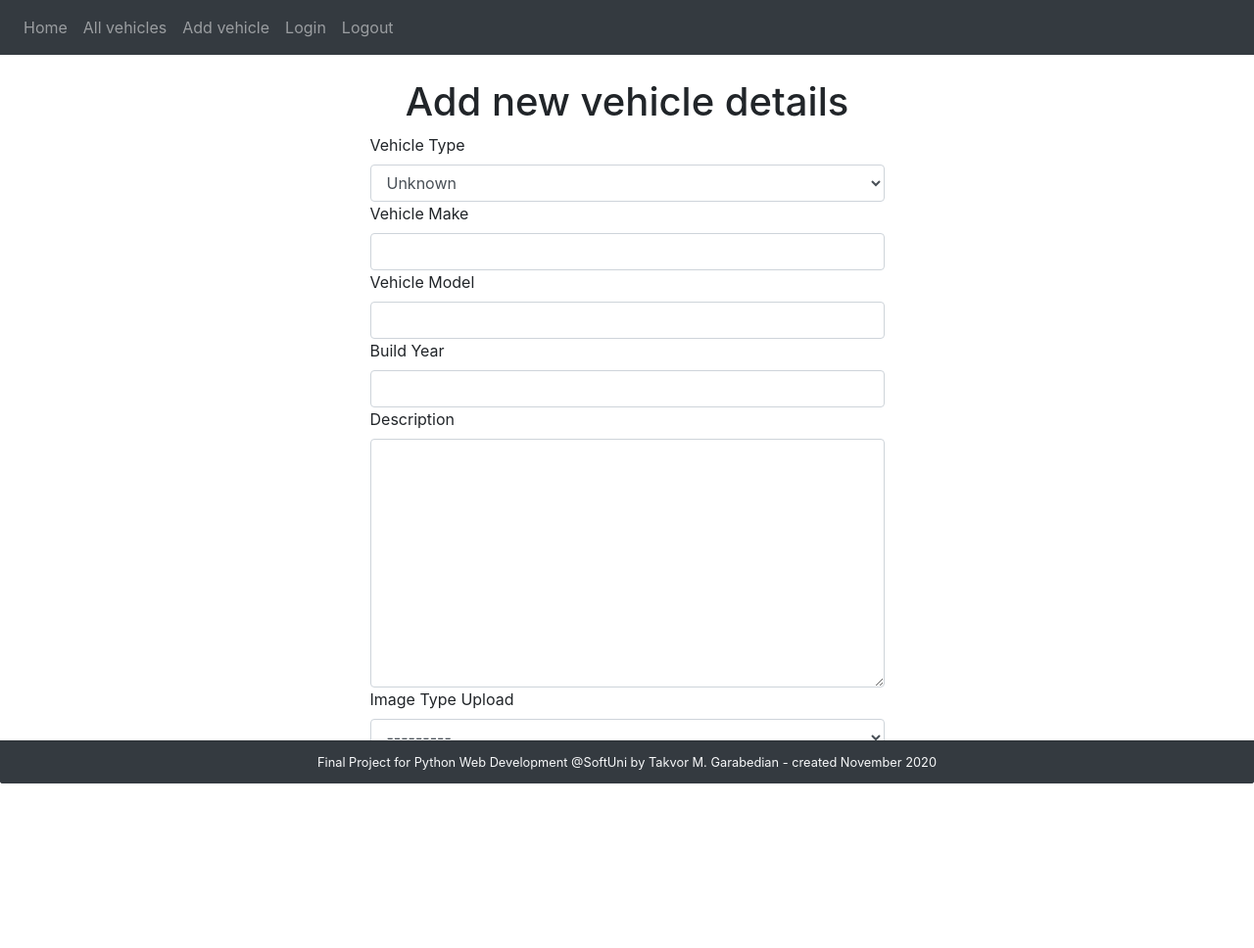
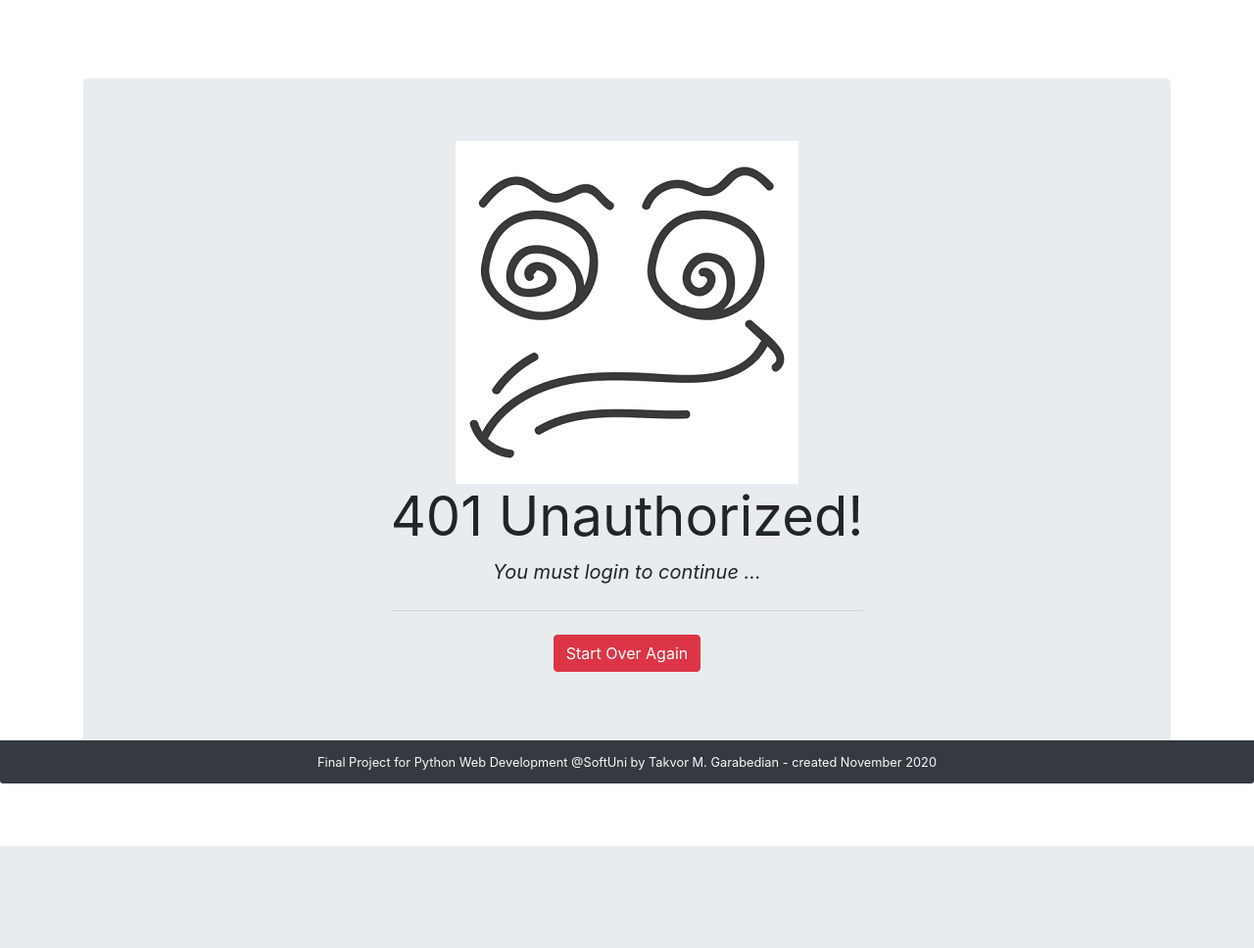
Before and after one commit to garabedian/AutoCry_Python_WEB_Final_Project, a Django app: page /item/create/ in a window 1280 px wide. Shown: the whole page at 98% size. After the commit the page ends 864 px from the top, so only its background shows below. Run offline with Django 3.2, Linux system fonts and the light colour scheme; some libraries are stand-ins or nearby versions.

Commit message:
trying users

```diff
--- /dev/null
+++ b/auth_app/urls.py
@@ -0,0 +1,8 @@
+from django.urls import path
+
+from auth_app.views import login_view, logout_view
+
+urlpatterns = (
+    path('login/', login_view, name='login user'),
+    path('logout/', logout_view, name='logout user'),
+)
--- a/autocry/settings.py
+++ b/autocry/settings.py
@@ -39,6 +39,7 @@ INSTALLED_APPS = [
     'django.contrib.messages',
     'django.contrib.staticfiles',
     'main_app',
+    'auth_app',
     'django_cleanup',
 ]
 
--- a/autocry/urls.py
+++ b/autocry/urls.py
@@ -22,5 +22,6 @@ from django.urls import path, include
 
 urlpatterns = [
     path('admin/', admin.site.urls),
-    path('', include('main_app.urls'))
+    path('', include('main_app.urls')),
+    path('auth/', include('auth_app.urls')),
 ] + static(settings.MEDIA_URL, document_root=join(settings.MEDIA_ROOT))
--- /dev/null
+++ b/autocry_core/decorators.py
@@ -0,0 +1,28 @@
+from django.shortcuts import render
+
+
+def allowed_groups(allowed_roles=[]):
+    def decorator(view_func):
+        def wrapper(request, *args, **kwargs):
+            if request.user.is_superuser:
+                return view_func(request, *args, **kwargs)
+
+            # raw_groups = request.user.groups.only('name')
+            raw_groups = request.user.groups.all()
+            user_groups = set([group.name for group in raw_groups])
+
+            if user_groups.intersection(set(allowed_roles)):
+                return view_func(request, *args, **kwargs)
+            else:
+                return render(request, 'users/401_unauthorized.html')
+
+            # group = None
+            # if request.user.groups.exist():
+            #     group = request.user.groups.all()[0].name
+            # if group in allowed_roles:
+            #     return view_func(request, *args, **kwargs)
+            # else:
+            #     return render(request, 'users/401_unauthorized.html')
+
+        return wrapper
+    return decorator
--- a/main_app/views.py
+++ b/main_app/views.py
@@ -1,4 +1,7 @@
+from django.contrib.auth.decorators import login_required
 from django.shortcuts import render, redirect
+
+from autocry_core.decorators import allowed_groups
 from main_app.forms import ItemForm, CommentForm, DeleteItemForm
 from main_app.models import Item, Like, Comment
 
@@ -39,6 +42,8 @@ def details_or_comment_item(request, pk):
         return render(request, 'items/item_detail.html', context)
 
 
+# @login_required(login_url='login user')
+@allowed_groups(allowed_roles=['superusers', 'users'])
 def like_item(request, pk):
     item = Item.objects.get(pk=pk)
     if Like.objects.filter(item_id=pk).exists():
@@ -92,16 +97,22 @@ def persist_item(request, item, template_name):
         return render(request, f'items/{template_name}.html', context)
 
 
+# @login_required(login_url='login user')
+@allowed_groups(allowed_roles=['superusers', 'users'])
 def edit_item(request, pk):
     item = Item.objects.get(pk=pk)
     return persist_item(request, item, 'item_edit')
 
 
+# @login_required(login_url='login user')
+@allowed_groups(allowed_roles=['superusers', 'users'])
 def create_item(request):
     item = Item()
     return persist_item(request, item, 'item_create')
 
 
+# @login_required(login_url='login user')
+@allowed_groups(allowed_roles=['superusers', 'users'])
 def delete_item(request, pk):
     item = Item.objects.get(pk=pk)
     if request.method == 'GET':
--- a/requirements.txt
+++ b/requirements.txt
@@ -2,6 +2,7 @@ asgiref==3.3.0
 dj-database-url==0.5.0
 Django==3.1.3
 django-cleanup==5.1.0
+django-cors-headers==3.5.0
 django-heroku==0.3.1
 gunicorn==20.0.4
 Pillow==8.0.1
--- a/templates/header.html
+++ b/templates/header.html
@@ -12,12 +12,13 @@
             <li class="nav-item">
                 <a class="nav-link" href="{% url 'create item' %}">Add vehicle</a>
             </li>
-            <li class="nav-item">
-                <a class="nav-link" href="#">Login</a>
-            </li>
-            <li class="nav-item">
-                <a class="nav-link" href="#">Logout</a>
-            </li>
         </ul>
     </div>
+    <ul class="navbar-nav">
+        {% if user.is_authenticated %}
+            <a class="nav-link float-right" href="{% url 'logout user' %}">Hello, {{ user.username }}! Logout</a>
+        {% else %}
+            <a class="nav-link float-right" href="{% url 'login user' %}">Login</a>
+        {% endif %}
+    </ul>
 </nav>
--- a/templates/landing_page.html
+++ b/templates/landing_page.html
@@ -12,6 +12,8 @@
     <link rel="icon" type="image/png" href="{% static 'images/car.png' %}">
     <link rel="stylesheet" href="{% static '/css/custom.css' %}">
 </head>
+
+{% block outer_content %}
 
 {% include 'header.html' %}
 
@@ -29,7 +31,7 @@
                     <h1 class="cover-heading"></h1>
                     <div class="row">
                         <div class="col-lg-6">
-                            <p class="lead">Already have an account? <br><a href="#" class="btn btn-lg btn-secondary">sign
+                            <p class="lead">Already have an account? <br><a href="{% url 'login user' %}" class="btn btn-lg btn-secondary">sign
                                 in</a></p>
                         </div>
                         <div class="col-lg-6">
@@ -44,4 +46,6 @@
     {% endblock content %}
 </div>
 
+{% endblock outer_content %}
+
 {% include 'footer.html' %}
--- /dev/null
+++ b/templates/users/401_unauthorized.html
@@ -0,0 +1,18 @@
+{% extends 'landing_page.html' %}
+{% load static %}
+
+{% block outer_content %}
+    <div class="container" style="padding-top: 80px; padding-bottom: 50px">
+        <div class="jumbotron parent text-lg-center">
+            <div class="row mh-100 justify-content-center align-items-center">
+                <div class="form-group">
+                    <img src="{% static 'images/404face.png' %}" alt="">
+                    <h1 class="display-4 text-center"><strong>401 Unauthorized!</strong></h1>
+                    <p class="lead"><em><strong>You must login to continue ...</strong></em></p>
+                    <hr class="my-4">
+                    <a href="{% url 'landing' %}" class="btn btn-danger btn-secondary">Start Over Again</a></p>
+                </div>
+            </div>
+        </div>
+    </div>
+{% endblock outer_content %}
```
Also changed, not shown: auth_app/views.py (added, +19 -0 lines), auth_app/__init__.py (added), auth_app/migrations/__init__.py (added), autocry_core/__init__.py (added), static/images/404face.png (added), 1 other file.
